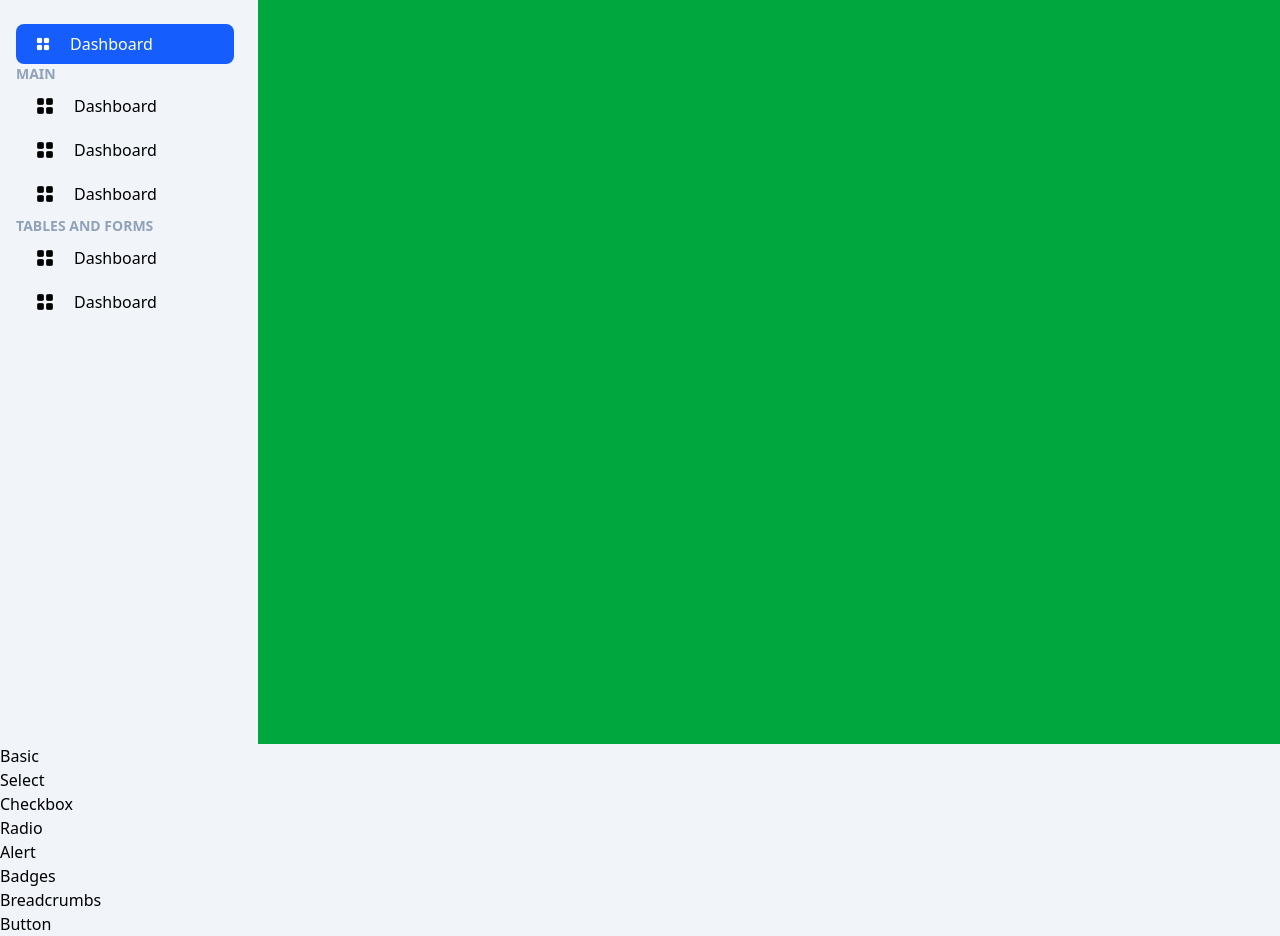
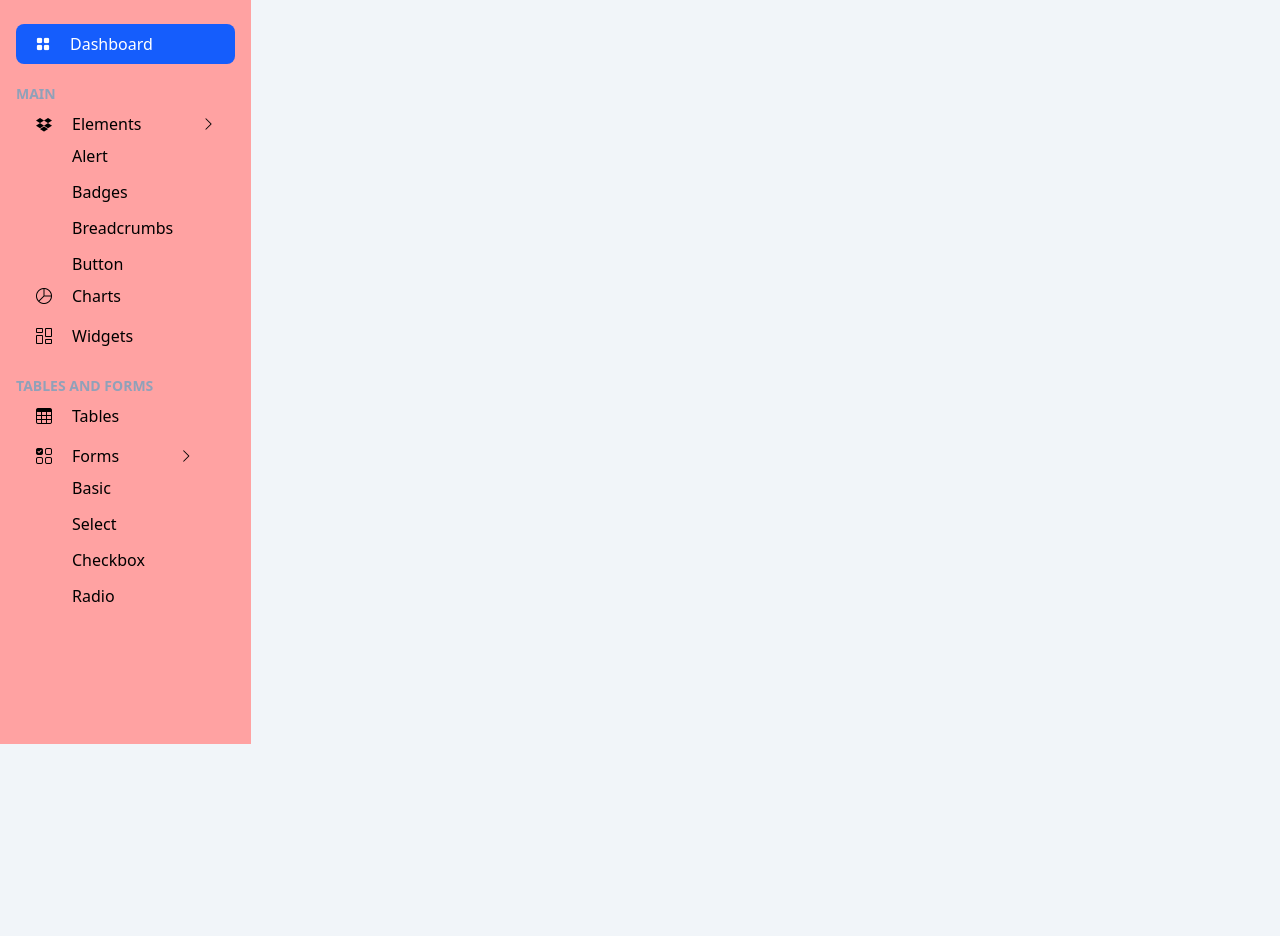
Before and after one commit to efraimurelpalodang/dashboard-adminSite-2, a plain HTML site: page index.html in a window 1280 px wide. Shown: the part 56-992 px from the top of the page. After the commit the page ends 800 px from the top, so only its background shows below. Drawn offline with nearby package versions, Linux system fonts and the light colour scheme.

Commit message:
selesai membuat sidebar menu

```diff
--- a/index.html
+++ b/index.html
@@ -1,37 +1,37 @@
 <!DOCTYPE html>
 <html lang="en">
   <head>
-  <meta charset="UTF-8">
-  <meta name="viewport" content="width=device-width, initial-scale=1.0">
+    <meta charset="UTF-8" />
+    <meta name="viewport" content="width=device-width, initial-scale=1.0" />
     <!-- tailwindcss -->
     <script src="https://cdn.jsdelivr.net/npm/@tailwindcss/browser@4"></script>
     <!-- icons -->
-  <link rel="stylesheet" href="https://cdn.jsdelivr.net/npm/bootstrap-icons@1.12.1/font/bootstrap-icons.min.css">
+    <link rel="stylesheet" href="https://cdn.jsdelivr.net/npm/bootstrap-icons@1.12.1/font/bootstrap-icons.min.css" />
     <title>AdminSite</title>
     <script>
       tailwind.config = {
         theme: {
           extend: {
             colors: {
-            clifford: '#da373d',
-          }
-        }
-      }
-    }
+              clifford: "#da373d",
+            },
+          },
+        },
+      };
     </script>
   </head>
   <body class="bg-slate-100">
     <!-- start -->
-  <div class="grid grid-cols-5 min-h-screen max-h-screen gap-x-2">
+    <div class="">
       <!-- start sidebar -->
-    <aside class="col-auto px-4 pt-2 flex flex-col gap-y-10">
+      <aside class="px-4 pt-2 flex flex-col gap-y-10 fixed left-0 top-0 bottom-0 overflow-y-auto bg-red-300">
         <!-- logo -->
         <a href="#" class="flex items-center gap-x-6 text-blue-600">
           <i class="bi bi-tencent-qq text-2xl"></i>
           <h1 class="text-2xl font-bold">AdminSite</h1>
         </a>
 
-      <ul>
+        <ul class="pb-10">
           <li>
             <a href="#" class="flex px-5 py-2 items-center gap-x-5 rounded-lg bg-blue-600 text-white">
               <i class="bi bi-grid-fill text-sm"></i>
@@ -39,68 +39,68 @@
             </a>
           </li>
 
-        <li class="text-slate-400 font-bold text-sm">MAIN</li>
+          <li class="text-slate-400 font-bold text-sm mt-5">MAIN</li>
 
           <li>
             <a href="#" class="flex px-5 py-2 items-center gap-x-5 rounded-lg hover:bg-slate-200">
-            <i class="bi bi-grid-fill text-lg"></i>
-            <p>Dashboard</p>
+              <i class="bi bi-dropbox"></i>
+              <p>Elements</p>
+              <i class="bi bi-chevron-right text-sm ml-10"></i>
+            </a>
+
+            <!-- sub list start-->
+            <ul class="ml-14 flex flex-col gap-y-3">
+              <li><a href="#">Alert</a></li>
+              <li><a href="#">Badges</a></li>
+              <li><a href="#">Breadcrumbs</a></li>
+              <li><a href="#">Button</a></li>
+            </ul>
+            <!-- sub list end-->
+
+          </li>
+          <li>
+            <a href="#" class="flex px-5 py-2 items-center gap-x-5 rounded-lg hover:bg-slate-200">
+              <i class="bi bi-pie-chart"></i>
+              <p>Charts</p>
             </a>
           </li>
           <li>
             <a href="#" class="flex px-5 py-2 items-center gap-x-5 rounded-lg hover:bg-slate-200">
-            <i class="bi bi-grid-fill text-lg"></i>
-            <p>Dashboard</p>
+              <i class="bi bi-columns-gap"></i>
+              <p>Widgets</p>
+            </a>
+          </li>
+
+          <li class="text-slate-400 font-bold text-sm mt-5">TABLES AND FORMS</li>
+
+          <li>
+            <a href="#" class="flex px-5 py-2 items-center gap-x-5 rounded-lg hover:bg-slate-200">
+              <i class="bi bi-table"></i>
+              <p>Tables</p>
             </a>
           </li>
           <li>
             <a href="#" class="flex px-5 py-2 items-center gap-x-5 rounded-lg hover:bg-slate-200">
-            <i class="bi bi-grid-fill text-lg"></i>
-            <p>Dashboard</p>
+              <i class="bi bi-ui-checks-grid"></i>
+              <p>Forms</p>
+              <i class="bi bi-chevron-right text-sm ml-10"></i>
             </a>
-        </li>
 
-        <li class="text-slate-400 font-bold text-sm">TABLES AND FORMS</li>
+            <!-- sub list start-->
+            <ul class="ml-14 flex flex-col gap-y-3">
+              <li><a href="#">Basic</a></li>
+              <li><a href="#">Select</a></li>
+              <li><a href="#">Checkbox</a></li>
+              <li><a href="#">Radio</a></li>
+            </ul>
+            <!-- sub list end-->
 
-        <li>
-          <a href="#" class="flex px-5 py-2 items-center gap-x-5 rounded-lg hover:bg-slate-200">
-            <i class="bi bi-grid-fill text-lg"></i>
-            <p>Dashboard</p>
-          </a>
-        </li>
-        <li>
-          <a href="#" class="flex px-5 py-2 items-center gap-x-5 rounded-lg hover:bg-slate-200">
-            <i class="bi bi-grid-fill text-lg"></i>
-            <p>Dashboard</p>
-          </a>
           </li>
         </ul>
-
       </aside>
       <!-- end sidebar -->
-    <main class="bg-green-600 col-span-4">
-
-    </main>
+      <main class="col-span-4"></main>
     </div>
     <!-- finish -->
   </body>
 </html>
-
-<!-- sub list start-->
-<ul>
-  <li>Basic</li>
-  <li>Select</li>
-  <li>Checkbox</li>
-  <li>Radio</li>
-</ul>
-<!-- sub list end-->
-
-
-<!-- sub list start-->
-<ul>
-  <li>Alert</li>
-  <li>Badges</li>
-  <li>Breadcrumbs</li>
-  <li>Button</li>
-</ul>
-<!-- sub list end-->
```
Lines whose indentation alone changed are shown as unchanged.
